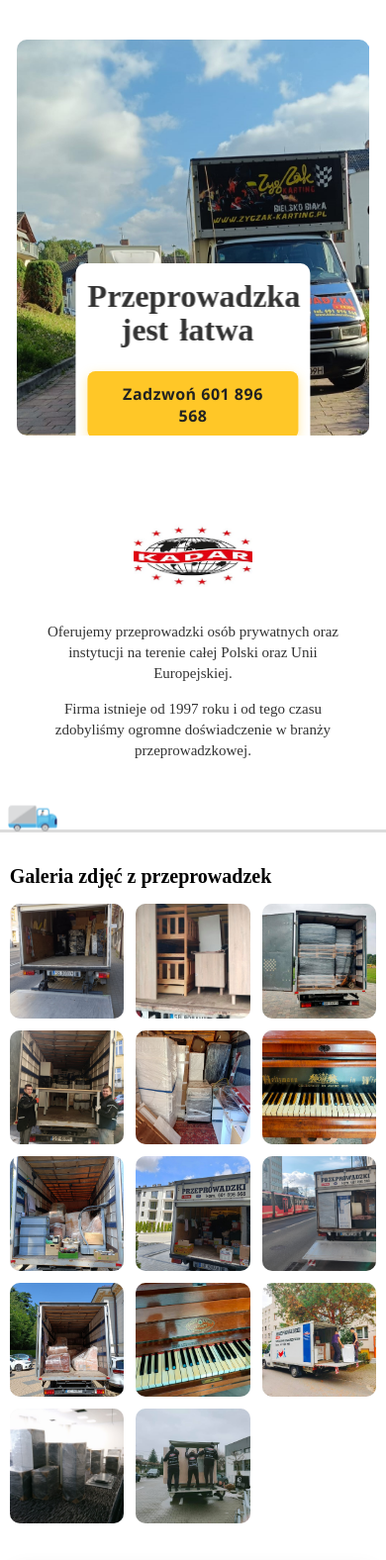
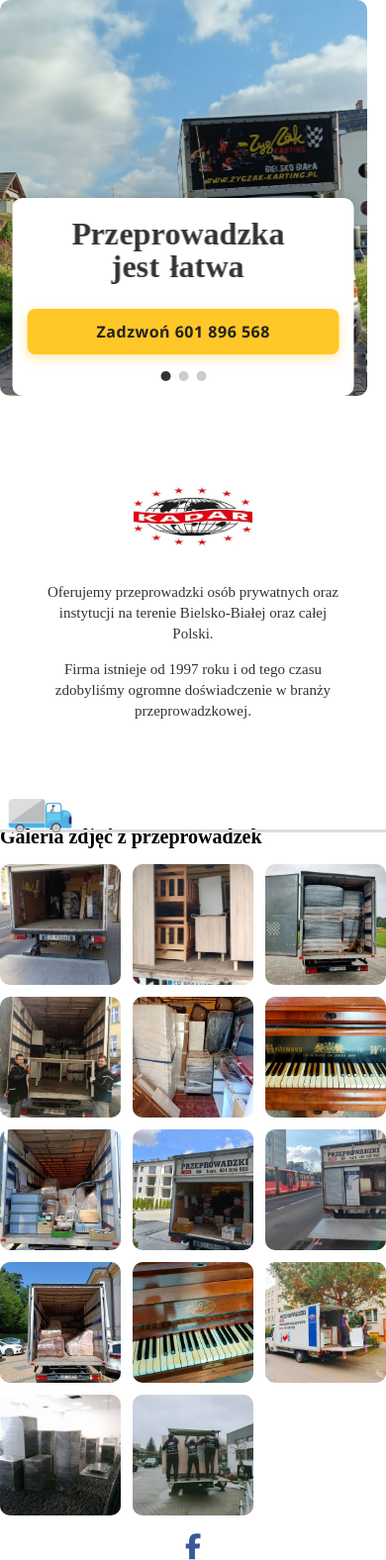
Before and after one commit to justamanwho/Kadar-Website, a Flask app: page / in a window 390 px wide. Shown: the top 1576 px of the page at 99% size. Run offline with Flask 3, Linux system fonts and the light colour scheme; some libraries are stand-ins or nearby versions.

Commit message:
added facebook link/made maps and slider sections wide enough to touch the edges/ made truck smaller and stop before the end

```diff
--- a/static/styles.css
+++ b/static/styles.css
@@ -1,4 +1,8 @@
 
+html, body {
+  margin: 0;
+  padding: 0;
+}
 
 
 .title {
@@ -42,14 +46,13 @@
 .slide:nth-child(odd){  transform-origin: left center;  }
 .slide:nth-child(even){ transform-origin: right center; }
 
-.slider{
+.slider {
   position: relative;
-  width: 95%;
-  height: 75vh;
-  margin: 40px auto;
-  border-radius: 20px;
-  overflow: hidden;    /* important */
-  padding: 0;
+  width: 100vw;       /* take full viewport width */
+  height: 100vh;      /* full viewport height */
+  margin: 0;          /* remove auto-centering */
+  border-radius: 0;   /* no rounding on edges */
+  overflow: hidden;
 }
 
 .slides{
@@ -238,12 +241,17 @@
   .btn{
     margin:5px;
   }
+
   .bottom-center {
-    width: 60%;
-    max-height: 180px;       /* limit height */
-    padding: 15px;           /* smaller padding makes it look tighter */
-    border-radius: 10px;
+    width: 70%;           /* give it more room */
+    max-height: none;     /* remove the hard limit */
+    padding: 18px;        /* keep it comfortable */
   }
+
+  .indicators {
+    margin-top: 12px;     /* ensure dots stay visible */
+  }
+
   .bottom-center::before {
   left: -20px;
   bottom: -20px;
@@ -258,11 +266,11 @@
 }
 
 @media(max-width:414px){
-  .bottom-center{
-    border-radius:10px 10px 0 0;
-    width: 60%;              /* more horizontal space on tiny screens */
-    max-height: 150px;       /* even shorter */
-    padding: 12px;
+  .bottom-center {
+    width: 85%;
+    max-height: none;     /* no cutoff on very small screens */
+    padding: 15px;
+  }
 
   }
    .btn{
@@ -323,61 +331,69 @@
     grid-template-columns: repeat(auto-fill, minmax(110px, 1fr));
   }
 }
-
-
+/* Full-bleed section with vertical margins only */
 .map-section{
-  width: min(95vw, 1200px);
-  margin: 40px auto;
+  position: relative;
+  left: 50%;
+  right: 50%;
+  margin-left: -50vw;   /* pull to full viewport width */
+  margin-right: -50vw;
+  width: 100vw;         /* truly edge-to-edge */
+  margin-top: 40px;     /* <-- your top margin */
+  margin-bottom: 40px;  /* <-- your bottom margin */
 }
-.map-section h2{ margin: 0 0 12px; }
 
 .map-embed{
   position: relative;
   width: 100%;
-  /* 16:9; adjust if you want it taller (e.g., 60%) */
-  padding-bottom: 56.25%;
-  border-radius: 12px;
+  padding-bottom: 45vh; /* height control (make shorter/taller as you like) */
+  border-radius: 0;     /* no side rounding since it’s full-bleed */
   overflow: hidden;
-  box-shadow: 0 6px 20px rgba(0,0,0,.08);
+  box-shadow: none;
 }
+
 .map-embed iframe{
   position: absolute; inset: 0;
   width: 100%; height: 100%;
   border: 0;
 }
-.map-actions{ margin-top: 10px; }
+
+/* On phones, make it a bit shorter */
+@media (max-width: 768px){
+  .map-embed{ padding-bottom: 25vh; }
+}
 
 
 /* fixed container pinned to the bottom of the viewport */
+/* Fixed bar at the very bottom */
 .truck-track{
   position: fixed;
   left: 0;
   right: 0;
-  bottom: max(0px, env(safe-area-inset-bottom)); /* iOS safe area */
-  height: clamp(40px, 10vh, 100px); /* road height */
-  pointer-events: none;             /* never blocks clicks */
-  z-index: 999;                     /* above content, below nav if needed */
-  /* optional faint road line */
+  bottom: 0;
+  height: 72px;              /* road height */
+  overflow: hidden;           /* hides any tiny overflow */
+  pointer-events: none;
+  z-index: 999;
   background:
     linear-gradient(#dcdcdc,#dcdcdc) 0 calc(100% - 3px) / 100% 3px no-repeat;
 }
 
-/* the truck image itself */
+/* The truck image inside the track */
 .truck{
-  position: absolute;
-  bottom: 3px;                      /* sit on the road line */
+  position: absolute;         /* moves inside the track */
+  bottom: 3px;                /* sit on the road line */
   left: 0;
-  width: clamp(50px, 8vw, 120px);
+  width: 65px;                /* smaller truck – tweak as you like */
   height: auto;
   transform: translateX(var(--carX, 0));
   will-change: transform;
-  image-rendering: -webkit-optimize-contrast;
 }
 
-/* optional subtle bob so it feels alive (keeps X via CSS var) */
-.truck.bob{
-  animation: truckBob 2.6s ease-in-out infinite;
-}
+/* turn off bobbing to keep the edge perfectly clean */
+.truck.bob{ animation: none; }
+
+
 @keyframes truckBob{
   0%,100% { transform: translateX(var(--carX,0)) translateY(0); }
   50%     { transform: translateX(var(--carX,0)) translateY(-2px); }
@@ -482,3 +498,127 @@
     line-height: 1.4;
   }
 }
+
+/* --- Contact Cards (like the reference site) --- */
+.contact-cards{
+  width: min(95vw, 1200px);
+  margin: 50px auto 30px;
+  text-align: center;
+}
+.contact-cards h2{
+  font-size: clamp(22px, 2.6vw, 32px);
+  margin-bottom: 18px;
+}
+
+/* 3 columns on desktop, stack on mobile */
+.cards{
+  display: grid;
+  grid-template-columns: repeat(3, 1fr);
+  gap: 18px;
+}
+@media (max-width: 900px){
+  .cards{ grid-template-columns: 1fr; }
+  .contact-cards{ width: min(95vw, 700px); }
+}
+
+.card{
+  background: #fff;
+  border-radius: 14px;
+  padding: 22px 20px;
+  box-shadow: 0 6px 20px rgba(0,0,0,.06);
+}
+.card .icon{
+  font-size: 28px;
+  line-height: 1;
+  margin-bottom: 8px;
+}
+.card h3{
+  font-size: clamp(18px, 2vw, 22px);
+  margin: 6px 0 10px;
+}
+.card p{
+  margin: 6px 0;
+  color: #333;
+}
+.card .link{
+  color: #0a66c2;
+  text-decoration: none;
+}
+.card .link:hover{ text-decoration: underline; }
+.card .muted{ color:#666; font-size: .95em; }
+
+.contact-cta{
+  margin-top: 16px;
+  display:flex;
+  gap:10px;
+  justify-content:center;
+}
+
+
+.social-buttons {
+  display: flex;
+  flex-wrap: wrap;
+  justify-content: center;
+  gap: 8px;
+}
+
+/* Base size/colors (edit these numbers to taste) */
+.social-button {
+  position: relative;
+  display: flex;
+  justify-content: center;
+  align-items: center;
+  width: 64px;
+  height: 64px;
+  border-radius: 50%;
+  background: #fff;
+  color: #333;
+  text-decoration: none;
+  outline: none;
+  transition: 0.3s;
+  overflow: hidden;
+}
+.social-button i,
+.social-button svg {
+  position: relative;
+  z-index: 1;
+  transition: 0.3s;
+  font-size: 26px; /* 64px * 0.4 ≈ 26px */
+}
+
+/* expanding colored circle background */
+.social-button::after {
+  content: "";
+  position: absolute;
+  top: -1px;
+  left: 50%;
+  width: 0;
+  height: 0;
+  border-radius: 50%;
+  transition: 0.3s;
+}
+.social-button:hover,
+.social-button:focus {
+  color: #fff; /* icon turns white on hover */
+}
+.social-button:hover::after,
+.social-button:focus::after {
+  width: calc(100% + 2px);
+  height: calc(100% + 2px);
+  margin-left: calc(-50% - 1px);
+}
+
+/* Per-network colors */
+.social-button--mail       { color: #0072c6; }
+.social-button--mail::after{ background: #0072c6; }
+
+.social-button--facebook       { color: #3b5999; }
+.social-button--facebook::after{ background: #3b5999; }
+
+.social-button--instagram       { color: #e4405f; }
+.social-button--instagram::after{ background: #e4405f; }
+
+/* Add more if needed:
+.social-button--linkedin{ color:#0077b5 } .social-button--linkedin::after{ background:#0077b5 }
+.social-button--github{ color:#6e5494 } .social-button--github::after{ background:#6e5494 }
+... */
--- a/templates/base.html
+++ b/templates/base.html
@@ -14,6 +14,7 @@
         <link rel="stylesheet" href="../static/styles.css">
         <link rel="stylesheet" href="https://unpkg.com/swiper/swiper-bundle.min.css">
         <link rel="stylesheet" href="https://unpkg.com/glightbox/dist/css/glightbox.min.css">
+        <link rel="stylesheet" href="https://cdnjs.cloudflare.com/ajax/libs/font-awesome/6.5.0/css/all.min.css">
 
 
 
--- a/templates/index.html
+++ b/templates/index.html
@@ -38,7 +38,7 @@
   <div class="about-with-logos">
     <img src="static/logo.jpg" alt="Logo left" class="about-logo">
     <div class="about-text">
-      <p>Oferujemy przeprowadzki osób prywatnych oraz instytucji na terenie całej Polski oraz Unii Europejskiej.</p>
+      <p>Oferujemy przeprowadzki osób prywatnych oraz instytucji na terenie Bielsko-Białej oraz całej Polski.</p>
       <p>Firma istnieje od 1997 roku i od tego czasu zdobyliśmy ogromne doświadczenie w branży przeprowadzkowej.</p>
     </div>
     <img src="static/logo.jpg" alt="Logo right" class="about-logo">
@@ -65,6 +65,13 @@
 </section>
 
 
+
+<div class="social-buttons">
+  <a href="#" class="social-button social-button--facebook" aria-label="Facebook">
+    <i class="fab fa-facebook-f"></i>
+  </a>
+</div>
+
 <section class="map-section">
   <div class="map-embed">
     <iframe
```
Also changed, not shown: static/js/truck-scroll-global.js (+14 -21 lines).
